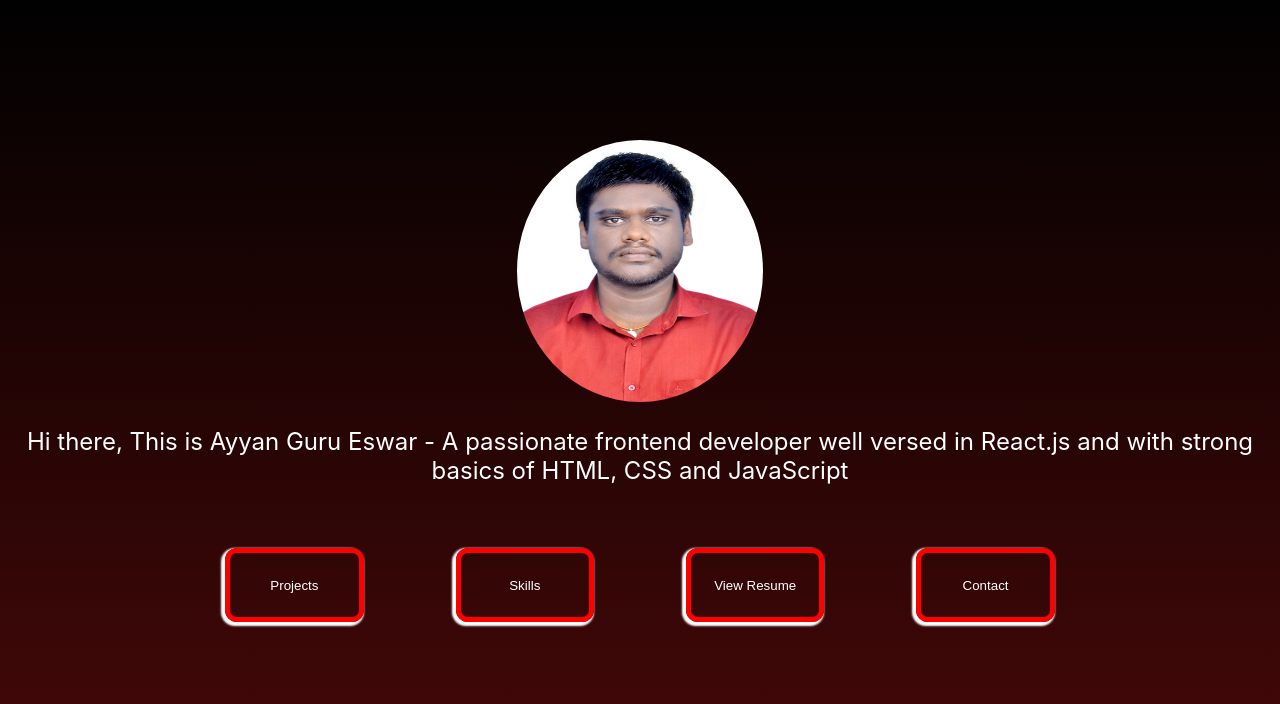
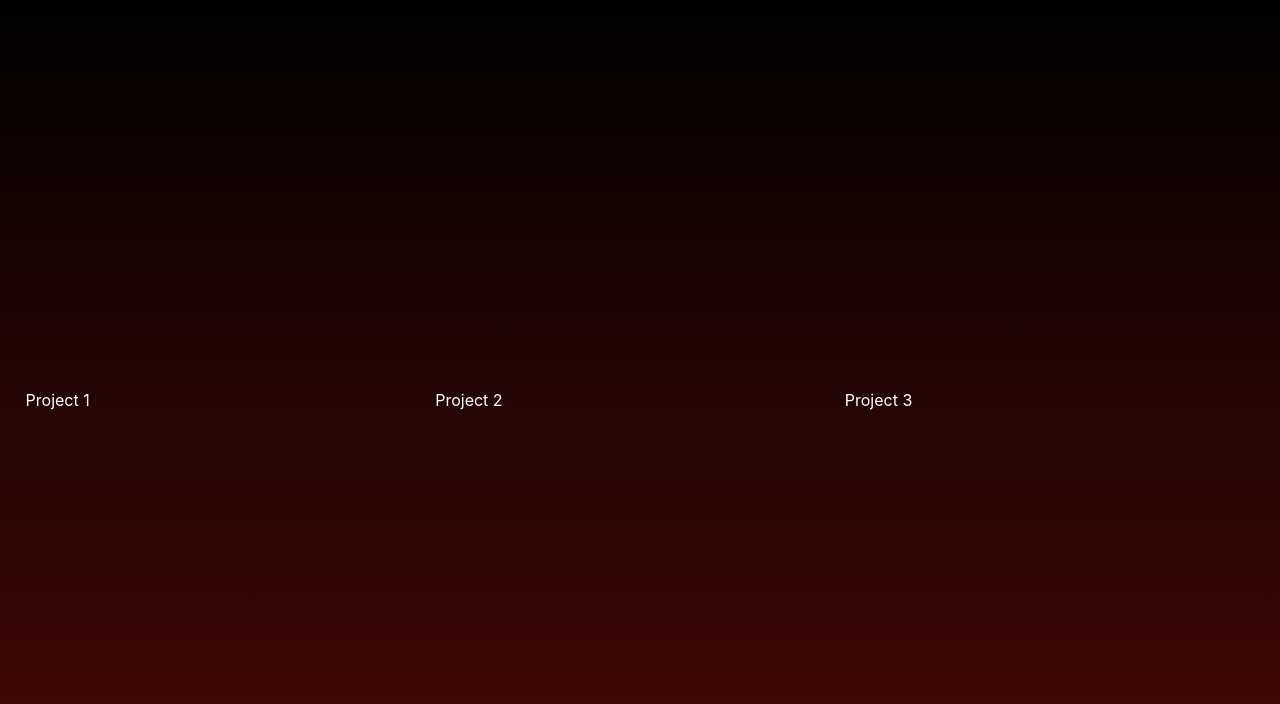
Before and after one commit to Ayyangurueswar/personal-portfolio, a React (Create React App) app: page /projects in a window 1280 px wide. Shown: the top 704 px of the page. Built offline with nearby package versions, Linux system fonts and the light colour scheme.

Commit message:
Added routing

```diff
--- a/package.json
+++ b/package.json
@@ -8,6 +8,7 @@
     "@testing-library/user-event": "^13.5.0",
     "react": "^18.2.0",
     "react-dom": "^18.2.0",
+    "react-router-dom": "^6.18.0",
     "react-scripts": "5.0.1",
     "web-vitals": "^2.1.4"
   },
--- a/public/index.html
+++ b/public/index.html
@@ -24,7 +24,7 @@
       work correctly both with client-side routing and a non-root public URL.
       Learn how to configure a non-root public URL by running `npm run build`.
     -->
-    <title>React App</title>
+    <title>Ayyan's Portfolio</title>
   </head>
   <body>
     <noscript>You need to enable JavaScript to run this app.</noscript>
--- a/src/About.js
+++ b/src/About.js
@@ -1,4 +1,5 @@
 import React from 'react'
+import { Link } from 'react-router-dom'
 
 const About = () => {
   return (
@@ -8,10 +9,18 @@ const About = () => {
         in React.js and with strong basics of HTML, CSS and JavaScript
       </p>
       <div className='nav_section'>
-        <button>Projects</button>
-        <button>Skills</button>
-        <button>View Resume</button>
-        <button>Contact</button>
+        <Link to={'/projects'} className='btn_wrapper'>
+            <button>Projects</button>
+        </Link>
+        <Link to={'/skills'} className='btn_wrapper'>
+            <button>Skills</button>
+        </Link>
+        <Link to={'/resume'} className='btn_wrapper'>
+            <button>View Resume</button>
+        </Link>
+        <Link to={'/contact'} className='btn_wrapper'>
+            <button>Contact</button>
+        </Link>
       </div>
     </div>
   )
--- a/src/App.css
+++ b/src/App.css
@@ -32,11 +32,16 @@
   justify-content: space-around;
 }
 
-.nav_section button{
+.btn_wrapper{
   width: 15%;
   height: 50%;
+}
+
+.nav_section button{
   background: none;
   color: white;
+  width:100%;
+  height: 100%;
   border: 5px solid rgb(255, 0, 0);
   box-shadow: -2px 2px 2px 2px;
   border-radius: 12px;
@@ -56,3 +61,12 @@ p{
   height:35%;
   border-radius: 100%;
 }
+
+.project_container{
+  width: 100%;
+  height: 100%;
+  display: grid;
+  grid-template-columns: repeat(3, 1fr);
+  padding: 2%;
+  align-items: center;
+}
--- a/src/App.js
+++ b/src/App.js
@@ -1,12 +1,19 @@
 import logo from './logo.svg';
 import About from './About';
 import './App.css';
+import { BrowserRouter as Router, Routes, Route } from 'react-router-dom';
+import Projects from './Projects';
 
 function App() {
   return (
-    <div className='container'>
-      <About/>
-    </div>
+    <Router>
+      <div className='container'>
+        <Routes>
+          <Route path='/' element={<About/>} exact/>
+          <Route path='/projects' element={<Projects/>} exact/>
+        </Routes>
+      </div>
+    </Router>
   );
 }
 
--- /dev/null
+++ b/src/Projects.js
@@ -0,0 +1,19 @@
+import React from 'react'
+
+const Projects = () => {
+  return (
+    <div className='project_container'>
+      <div className='project'>
+        Project 1
+      </div>
+      <div className='project'>
+        Project 2
+      </div>
+      <div className='project'>
+        Project 3
+      </div>
+    </div>
+  )
+}
+
+export default Projects
```
Also changed, not shown: 1 other file (tests, documents, lock files or other folders).
